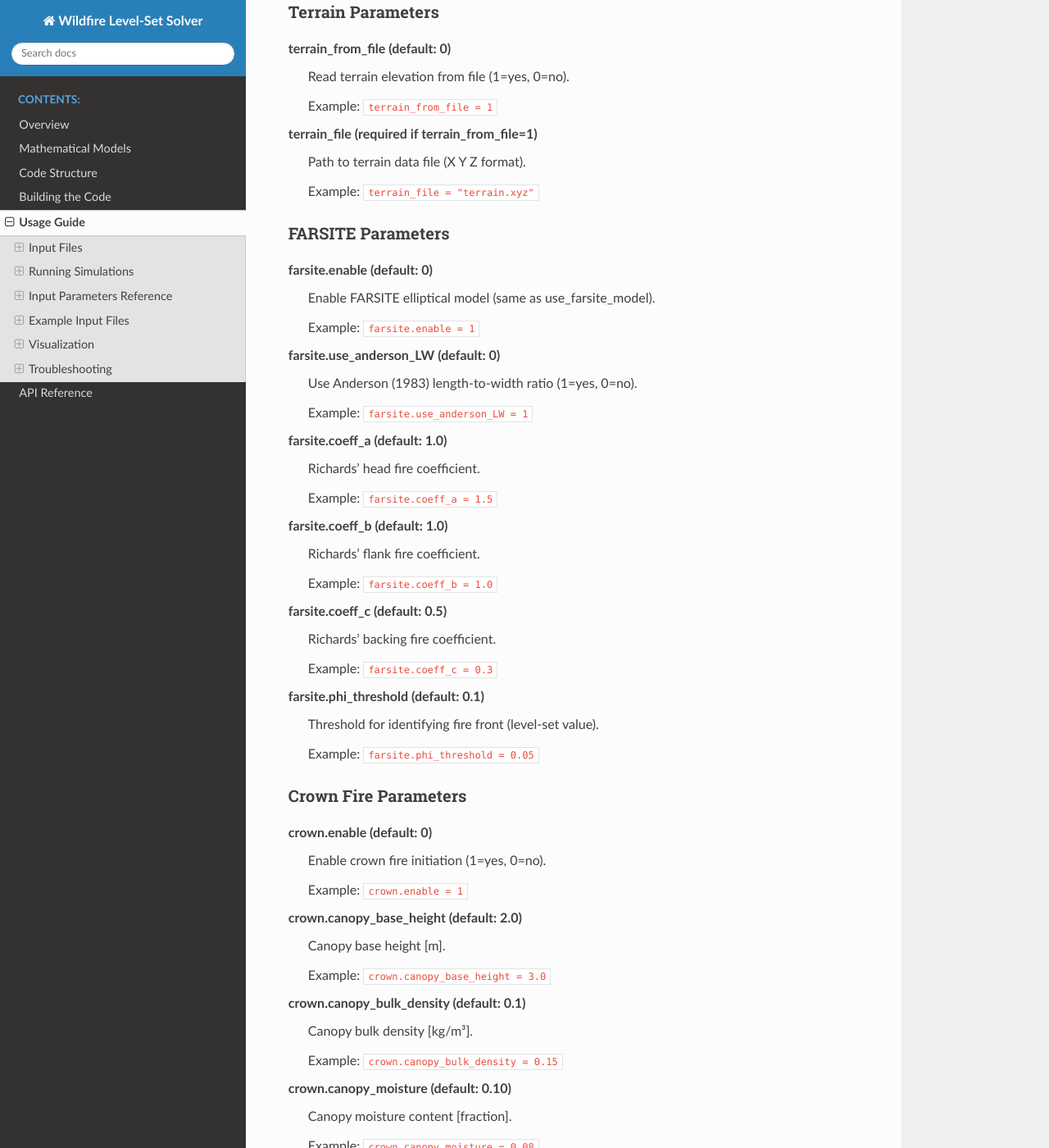
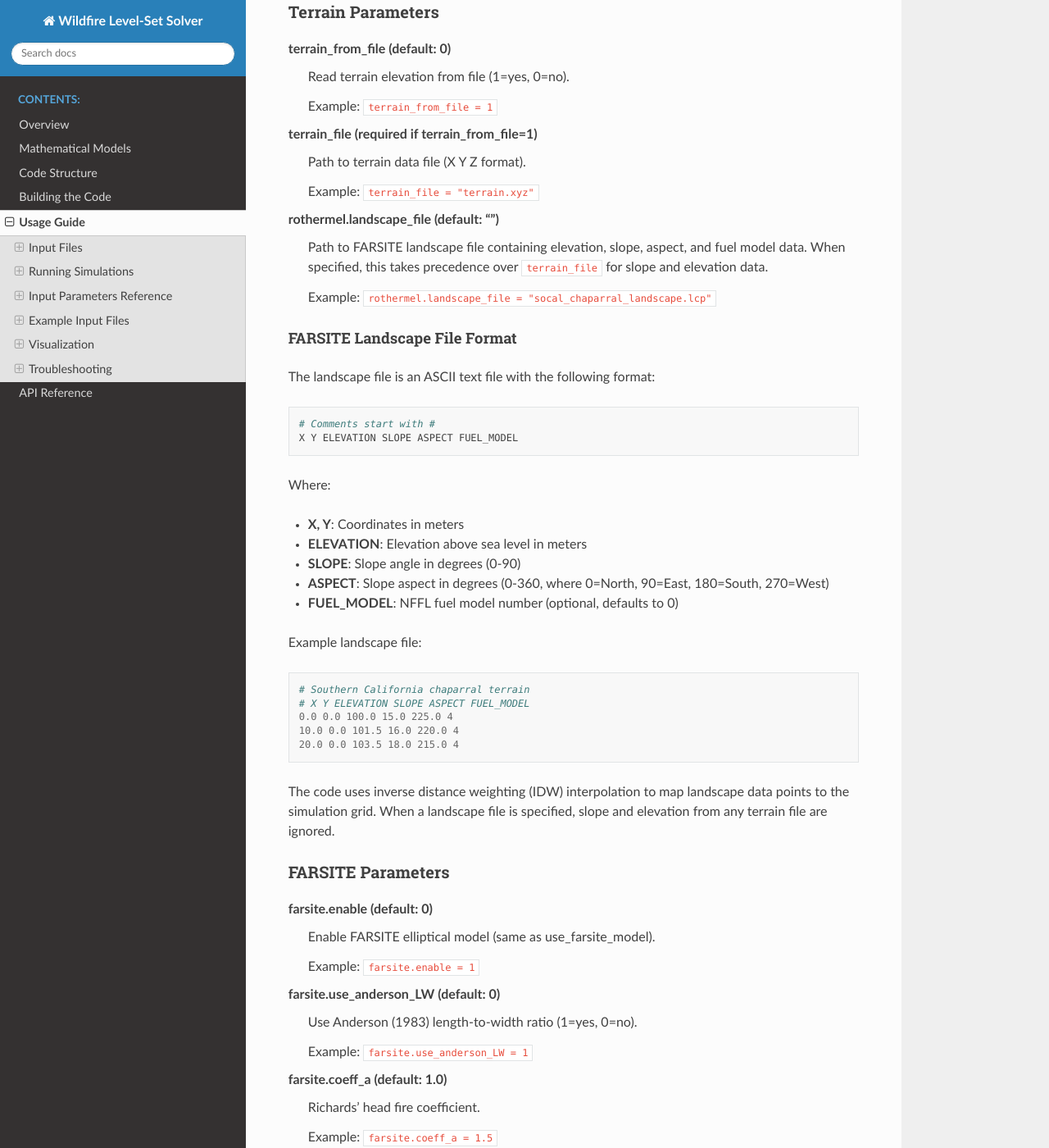
Before and after one commit to hgopalan/wildfire_levelset, a Sphinx documentation site: the page built from docs/usage.rst, in a window 1280 px wide and 1400 px high, scrolled down 5716 px. Shown: the whole window at 82% size. Built offline with Sphinx 7.4.7 and the Read the Docs theme 3.1.0, drawn with Linux system fonts in a browser that asks for light colours; some of the changed text lies outside the part shown.

Commit message:
Add documentation for landscape file support
Agent-Logs-Url: https://github.com/hgopalan/wildfire_levelset/sessions/60d1cf13-986c-4786-acb6-0031a8816385

Co-authored-by: hgopalan <1108371+hgopalan@users.noreply.github.com>

```diff
--- a/docs/usage.rst
+++ b/docs/usage.rst
@@ -275,6 +275,40 @@ Terrain Parameters
 
   Example: ``terrain_file = "terrain.xyz"``
 
+**rothermel.landscape_file** (default: "")
+  Path to FARSITE landscape file containing elevation, slope, aspect, and fuel model data.
+  When specified, this takes precedence over ``terrain_file`` for slope and elevation data.
+
+  Example: ``rothermel.landscape_file = "socal_chaparral_landscape.lcp"``
+
+FARSITE Landscape File Format
+~~~~~~~~~~~~~~~~~~~~~~~~~~~~~~
+
+The landscape file is an ASCII text file with the following format::
+
+    # Comments start with #
+    X Y ELEVATION SLOPE ASPECT FUEL_MODEL
+
+Where:
+
+* **X, Y**: Coordinates in meters
+* **ELEVATION**: Elevation above sea level in meters
+* **SLOPE**: Slope angle in degrees (0-90)
+* **ASPECT**: Slope aspect in degrees (0-360, where 0=North, 90=East, 180=South, 270=West)
+* **FUEL_MODEL**: NFFL fuel model number (optional, defaults to 0)
+
+Example landscape file::
+
+    # Southern California chaparral terrain
+    # X Y ELEVATION SLOPE ASPECT FUEL_MODEL
+    0.0 0.0 100.0 15.0 225.0 4
+    10.0 0.0 101.5 16.0 220.0 4
+    20.0 0.0 103.5 18.0 215.0 4
+
+The code uses inverse distance weighting (IDW) interpolation to map landscape data
+points to the simulation grid. When a landscape file is specified, slope and elevation
+from any terrain file are ignored.
+
 FARSITE Parameters
 ^^^^^^^^^^^^^^^^^^
 
@@ -498,6 +532,49 @@ Terrain and Crown Fire Simulation
     spotting.probability = 0.05
     spotting.max_distance = 300.0
 
+FARSITE with Landscape File
+^^^^^^^^^^^^^^^^^^^^^^^^^^^^
+
+::
+
+    # FARSITE simulation with landscape file (Southern California terrain)
+    n_cell_x = 50
+    n_cell_y = 50
+    max_grid_size = 32
+    prob_lo_x = 0.0
+    prob_lo_y = 0.0
+    prob_hi_x = 100.0
+    prob_hi_y = 100.0
+
+    nsteps = 50
+    cfl = 0.5
+    plot_int = 10
+
+    # Line fire ignition (simulating Santa Ana wind-driven fire)
+    source_type = box
+    box_xmin = 10.0
+    box_xmax = 15.0
+    box_ymin = 30.0
+    box_ymax = 70.0
+
+    # Wind from west (Santa Ana conditions)
+    u_x = 5.0
+    u_y = 0.0
+
+    # FARSITE model with Anderson L/W ratio
+    farsite.enable = 1
+    farsite.use_anderson_LW = 1
+    farsite.phi_threshold = 0.1
+
+    # Use landscape file for terrain (slope, aspect, elevation)
+    # This ignores any terrain_file if specified
+    rothermel.fuel_model = FM4
+    rothermel.M_f = 0.08
+    rothermel.landscape_file = socal_chaparral_landscape.lcp
+
+    # Skip level set advection, use FARSITE only
+    skip_levelset = 1
+
 Visualization
 -------------
 
```
Also changed, not shown: regtest/farsite_ellipse/README_LANDSCAPE.md (added).
